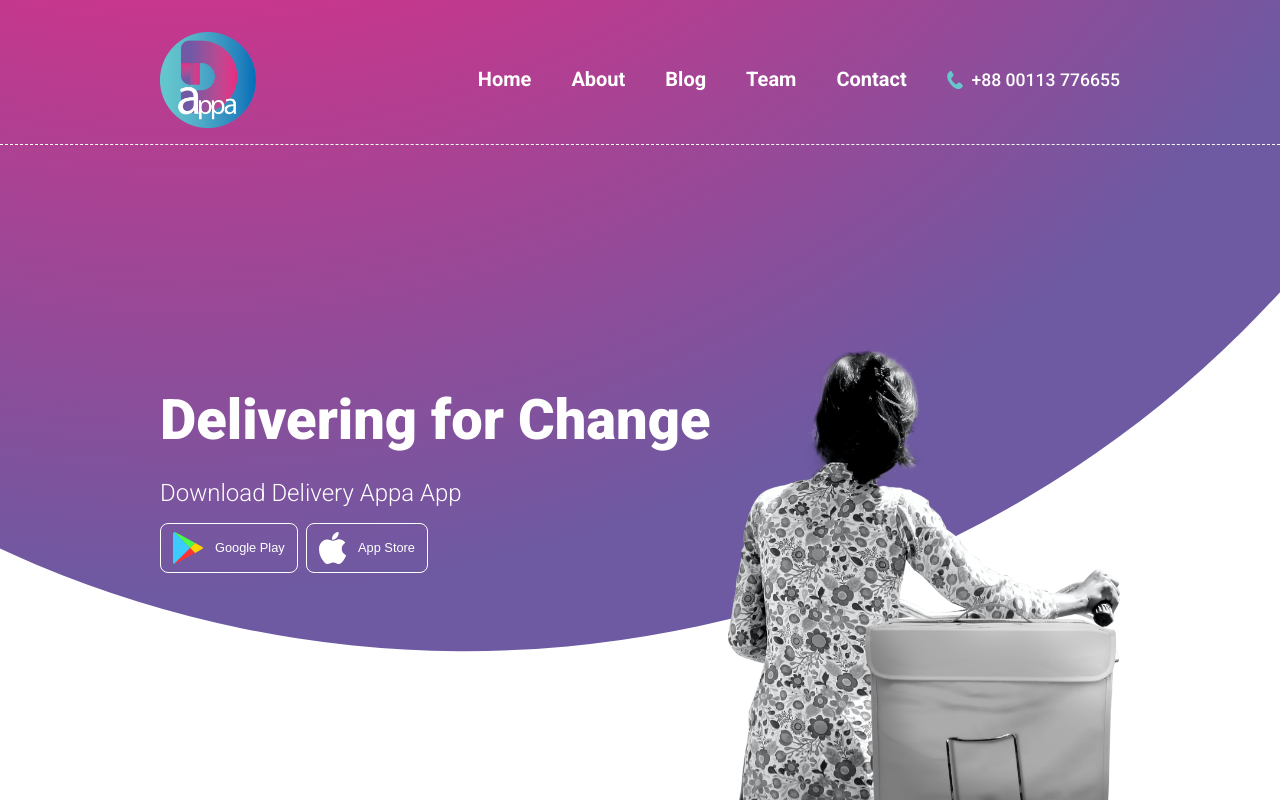
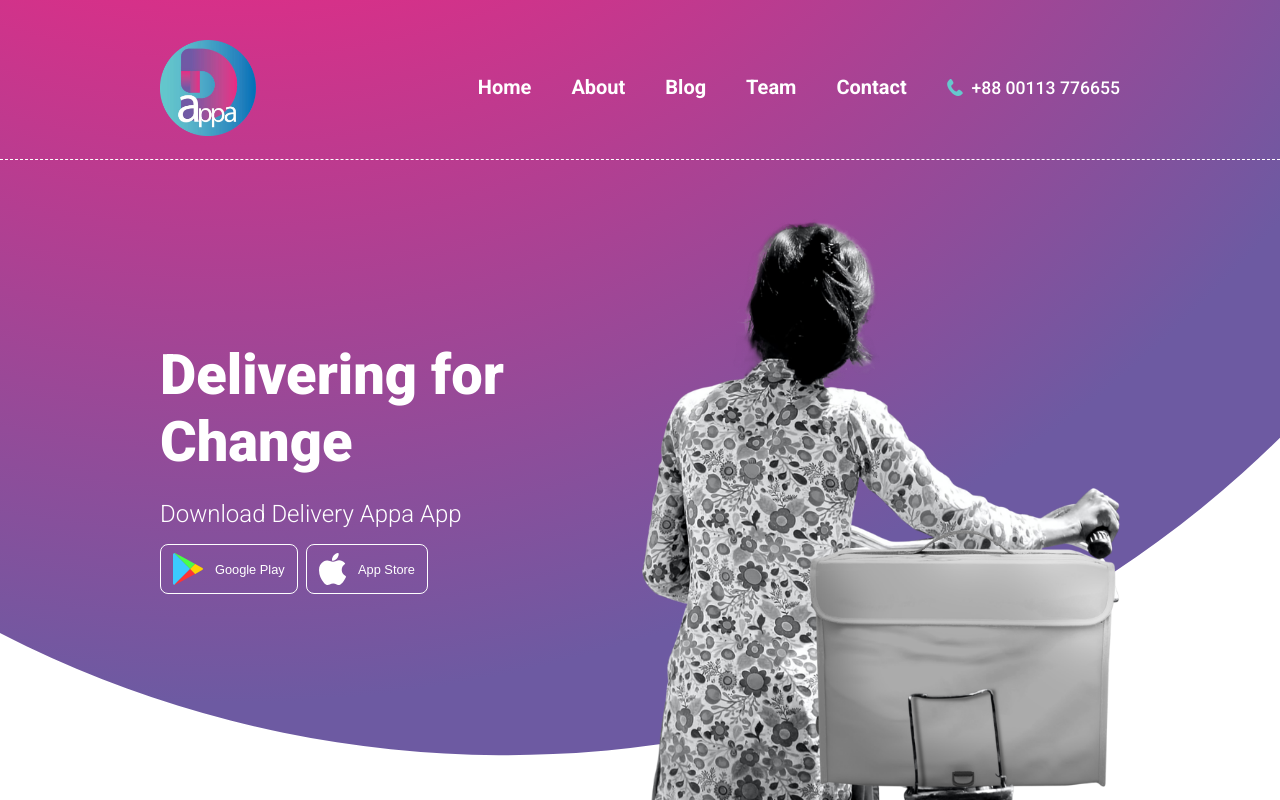
Before and after one commit to Khandaker007/Delivery-appa, a React (Create React App) app: page / in a window 1280 px wide. Shown: the top 800 px of the page. Built offline with nearby package versions, Linux system fonts and the light colour scheme.

Commit message:
responsive issue fixed

```diff
--- a/src/components/footer/footer.style.scss
+++ b/src/components/footer/footer.style.scss
@@ -44,7 +44,7 @@
   .container {
     padding: 10rem 22rem;
 
-    @include response(tab-port) {
+    @media screen and (max-width: 1024px) {
       padding-inline: 10rem;
     }
 
--- a/src/components/header/header.style.scss
+++ b/src/components/header/header.style.scss
@@ -5,6 +5,7 @@
 .header {
   padding: 4rem 20rem 2rem 20rem;
   border-bottom: 1px dashed $text-color-white;
+  height: 20rem;
 
   position: absolute;
   z-index: 111;
@@ -14,7 +15,7 @@
   align-items: center;
   justify-content: space-between;
 
-  @include response(tab-port) {
+  @media screen and (max-width: 1024px) {
     padding-inline: 10rem;
   }
   @include response(phone) {
@@ -69,8 +70,6 @@
     gap: 5rem;
 
     @include response(phone) {
-      // display: none;
-
       padding: 4rem 5rem;
       width: 100vw;
       height: 100vh;
@@ -114,8 +113,6 @@
       .burger-menu-container {
         justify-self: flex-end;
       }
-    }
-    .open {
     }
 
     &--item {
--- a/src/components/sections/deliveryAppaApp/deliveryAppaApp.style.scss
+++ b/src/components/sections/deliveryAppaApp/deliveryAppaApp.style.scss
@@ -9,7 +9,7 @@
   align-items: center;
   gap: 5rem;
 
-  @include response(tab-port) {
+  @media screen and (max-width: 1024px) {
     padding-left: 7rem;
     padding-right: 10rem;
   }
@@ -22,7 +22,7 @@
   .img-container {
     height: 100rem;
 
-    @include response(phone) {
+    @media screen and (max-width: 1024px) {
       height: 70rem;
     }
     img {
--- a/src/components/sections/hero/hero.style.scss
+++ b/src/components/sections/hero/hero.style.scss
@@ -5,26 +5,26 @@
 .hero {
   height: 117vh;
   padding-inline: 20rem;
+  padding-top: 20rem;
   position: relative;
   overflow: hidden;
 
   display: flex;
-  gap: 2rem;
-  // justify-content: space-between;
 
-  @include response(tab-port) {
+  @media screen and (max-width: 1024px) {
     padding-inline: 10rem;
   }
   @include response(phone) {
     height: 100vh;
     padding-inline: 5rem;
-    justify-content: center;
+    flex-direction: column;
+    gap: 5rem;
   }
 
   &__layout {
     position: absolute;
-    left: -15rem;
-    top: -72rem;
+    left: -20rem;
+    top: -65rem;
 
     background-image: radial-gradient(at top left, #ee2783 25%, #6d5aa2 65%);
     height: 190rem;
@@ -35,25 +35,16 @@
     transform: rotate(20deg);
 
     @include response(desktop) {
-      top: -50rem;
+      left: -10rem;
+      top: -60rem;
     }
-    @media screen and (max-width: 1366px) {
-      top: -73rem;
-    }
-    @include response(vp-800) {
-      height: 350rem;
-      left: -90rem;
-    }
-    @include response(phone) {
-      height: 400rem;
-    }
-    @media screen and (min-width: 1920px) {
-      height: 200rem;
+    @include response(tab-port) {
+      transform: rotate(0);
+      height: 250rem;
     }
   }
 
   &__content {
-    white-space: nowrap;
     flex: 1;
 
     display: flex;
@@ -65,6 +56,7 @@
 
     @include response(phone) {
       align-items: center;
+      justify-content: flex-end;
     }
 
     &--header {
@@ -73,11 +65,21 @@
       color: $text-color-white;
       margin-block: 3rem;
 
-      @include response(vp-800) {
-        white-space: nowrap;
+      @media screen and (max-width: 1440px) {
+        margin-top: -20rem;
       }
       @include response(phone) {
         font-size: 6rem;
+      }
+      @media screen and (max-width: 375px) {
+        font-size: 5.3rem;
+      }
+      @media screen and (max-width: 360px) {
+        font-size: 5.5rem;
+      }
+
+      @media screen and (min-width: 1919px) {
+        margin-top: -20rem;
       }
     }
     &--download-app {
@@ -93,33 +95,20 @@
     flex: 1;
 
     align-self: flex-end;
-    height: 99rem;
-    width: 67rem;
+    height: 100%;
 
     position: relative;
     z-index: 11;
 
-    @media screen and (max-width: 1920px) {
-      height: 99rem;
+    @include response(phone) {
+      height: 80rem;
     }
 
-    @include response(desktop) {
-      height: 75rem;
+    @media screen and (max-width: 375px) {
+      height: 60rem;
     }
-
-    @include response(tab-port) {
-      height: 150rem;
-    }
-
-    @include response(vp-800) {
-      height: 80rem;
-      width: 75rem;
-
-      left: -20rem;
-    }
-
-    @include response(phone) {
-      display: none;
+    @media screen and (max-width: 360px) {
+      height: 60rem;
     }
 
     img {
--- a/src/components/sections/ourBlog/ourBlog.style.scss
+++ b/src/components/sections/ourBlog/ourBlog.style.scss
@@ -6,7 +6,7 @@
   .heading-container {
     padding: 15rem 20rem 2rem 20rem;
 
-    @include response(tab-port) {
+    @media screen and (max-width: 1024px) {
       padding-inline: 10rem;
     }
     h2 {
@@ -27,7 +27,7 @@
     display: flex;
     gap: 5rem;
 
-    @include response(tab-port) {
+    @media screen and (max-width: 1024px) {
       padding-inline: 7rem;
     }
     @include response(phone) {
--- a/src/components/sections/peopleBenefit/peopleBenefit.style.scss
+++ b/src/components/sections/peopleBenefit/peopleBenefit.style.scss
@@ -6,7 +6,7 @@
   // height: 100vh;
   padding: 10rem 33rem;
 
-  @include response(tab-port) {
+  @media screen and (max-width: 1024px) {
     padding-inline: 23rem;
   }
   @include response(phone) {
--- a/src/components/sections/team/team.style.scss
+++ b/src/components/sections/team/team.style.scss
@@ -24,7 +24,7 @@
     justify-content: space-between;
     gap: 2rem;
 
-    @include response(tab-port) {
+    @media screen and (max-width: 1024px) {
       padding-inline: 10rem;
     }
 
--- a/src/components/sections/whatEnterpreneurs/whatEntrepreneurs.style.scss
+++ b/src/components/sections/whatEnterpreneurs/whatEntrepreneurs.style.scss
@@ -9,13 +9,12 @@
   display: flex;
   gap: 5rem;
 
-  @include response(tab-port) {
+  @media screen and (max-width: 1024px) {
     padding-inline: 10rem;
+    flex-direction: column;
   }
   @include response(phone) {
     padding-inline: 5rem;
-
-    flex-direction: column;
   }
 
   .heading-container {
@@ -33,7 +32,7 @@
       span {
         display: block;
 
-        @include response(phone) {
+        @media screen and (max-width: 1024px) {
           display: inline;
         }
       }
--- a/src/components/sections/whatWeDo/whatWeDo.component.jsx
+++ b/src/components/sections/whatWeDo/whatWeDo.component.jsx
@@ -13,7 +13,7 @@ function WhatWeDo(props) {
       <div className="heading">
         <h2>
           <span>What</span>
-          <span>We Do...</span>
+          <span> We Do...</span>
         </h2>
       </div>
       <div className="vl"></div>
--- a/src/components/sections/whatWeDo/whatWeDo.style.scss
+++ b/src/components/sections/whatWeDo/whatWeDo.style.scss
@@ -13,8 +13,9 @@
   gap: 4rem;
   justify-content: space-between;
 
-  @include response(tab-port) {
+  @media screen and (max-width: 1024px) {
     padding-inline: 10rem;
+    flex-direction: column;
   }
   @include response(phone) {
     padding-inline: 5rem;
@@ -36,6 +37,11 @@
       color: $color-primary;
       white-space: nowrap;
 
+      @media screen and (max-width: 1024px) {
+        font-size: 12rem;
+        display: inline;
+      }
+
       @include response(phone) {
         font-size: 8rem;
       }
@@ -43,6 +49,10 @@
   }
   .vl {
     border-left: 1px dashed $text-color-white;
+
+    @media screen and (max-width: 1024px) {
+      border-top: 1px dashed $text-color-white;
+    }
   }
   .content {
     flex-grow: 1;
--- a/src/components/shared/BlogCardClose/blogCardClose.style.scss
+++ b/src/components/shared/BlogCardClose/blogCardClose.style.scss
@@ -10,6 +10,12 @@
   &__image-container {
     height: 30rem;
     aspect-ratio: 1;
+
+    @media screen and (max-width: 1024px) {
+      aspect-ratio: 0;
+      flex: 1;
+    }
+
     img {
       height: 100%;
       width: 100%;
@@ -22,7 +28,8 @@
     display: flex;
     flex-direction: column;
 
-    @include response(phone) {
+    @media screen and (max-width: 1024px) {
+      flex: 1;
       padding: 2rem;
     }
 
```
